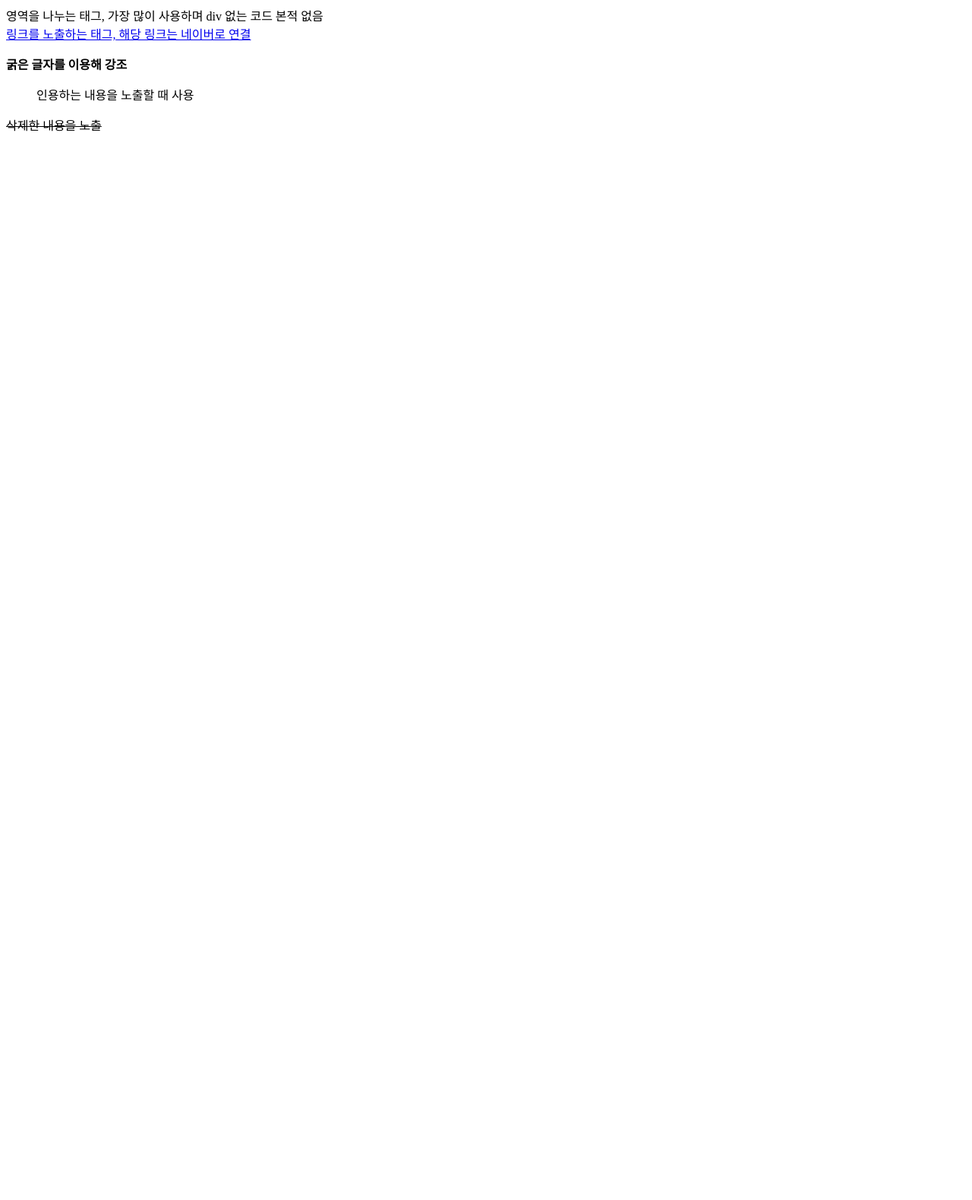
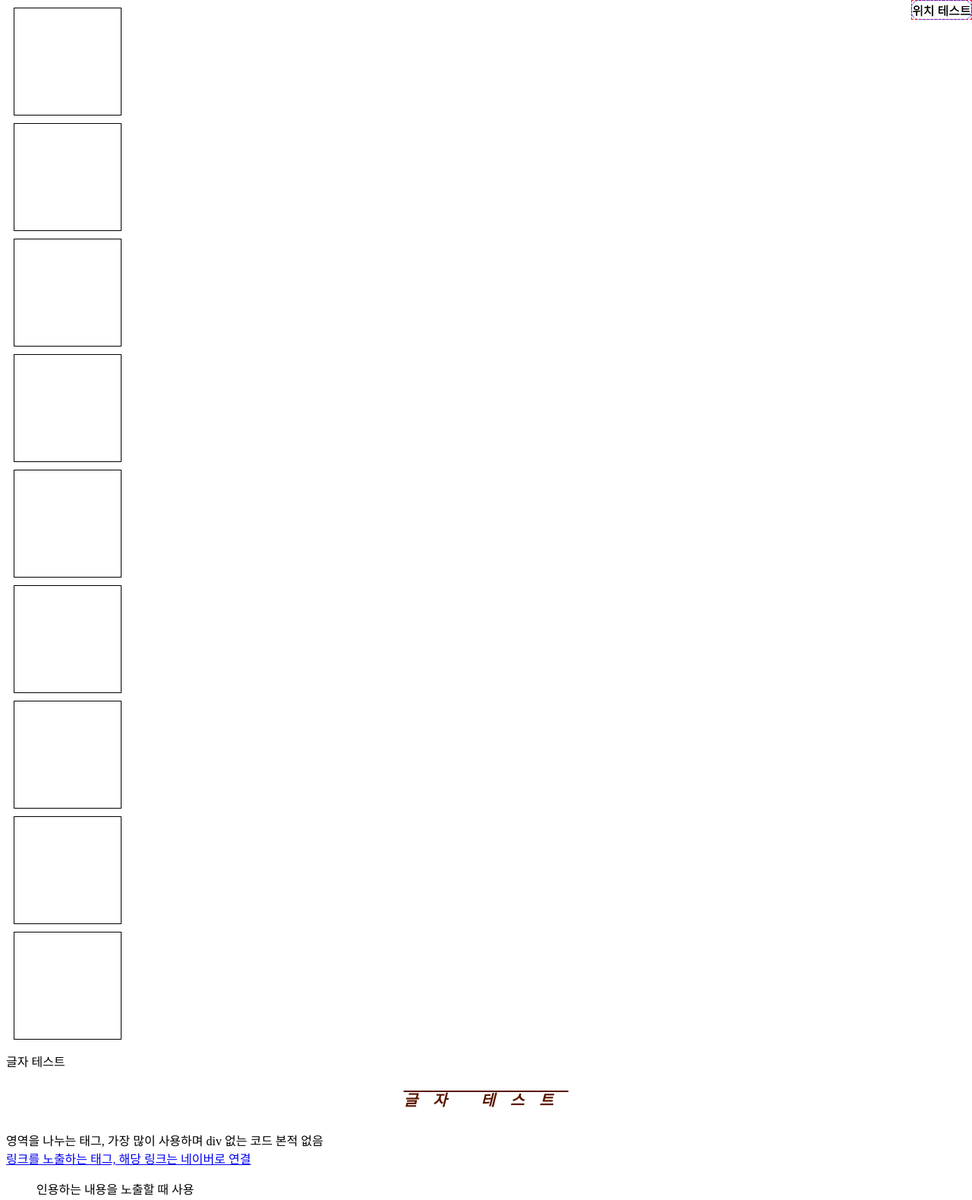
Before and after one commit to JeongKyungHoon/block7, a plain HTML site: page No.002/index.html in a window 1280 px wide. Shown: the top 1579 px of the page at 76% size. Before the commit the page ends 800 px from the top, so only its background shows below. Drawn offline with Linux system fonts and the light colour scheme.

Commit message:
2일차 코드 정리

```diff
--- a/No.002/index.html
+++ b/No.002/index.html
@@ -1,19 +1,145 @@
 <!DOCTYPE html>
 <html lang="en">
   <head>
-    <meta charset="UTF-8">
-    <meta http-equiv="X-UA-Compatible" content="IE=edge">
-    <meta name="viewport" content="width=device-width, initial-scale=1.0">
+    <meta charset="UTF-8" />
+    <meta http-equiv="X-UA-Compatible" content="IE=edge" />
+    <meta name="viewport" content="width=device-width, initial-scale=1.0" />
     <title>Document</title>
   </head>
   <body>
+    <div
+      style="
+        width: 100px;
+        height: 100px;
+        margin: 10px;
+        padding: 20px;
+        border: 1px solid black;
+      "
+    ></div>
+    <div
+      style="
+        width: 100px;
+        height: 100px;
+        margin: 10px;
+        padding: 20px;
+        border: 1px solid black;
+      "
+    ></div>
+    <div
+      style="
+        width: 100px;
+        height: 100px;
+        margin: 10px;
+        padding: 20px;
+        border: 1px solid black;
+      "
+    ></div>
+    <div
+      style="
+        width: 100px;
+        height: 100px;
+        margin: 10px;
+        padding: 20px;
+        border: 1px solid black;
+      "
+    ></div>
+    <div
+      style="
+        width: 100px;
+        height: 100px;
+        margin: 10px;
+        padding: 20px;
+        border: 1px solid black;
+      "
+    ></div>
+    <div
+      style="
+        width: 100px;
+        height: 100px;
+        margin: 10px;
+        padding: 20px;
+        border: 1px solid black;
+      "
+    ></div>
+    <div
+      style="
+        width: 100px;
+        height: 100px;
+        margin: 10px;
+        padding: 20px;
+        border: 1px solid black;
+      "
+    ></div>
+    <div
+      style="
+        width: 100px;
+        height: 100px;
+        margin: 10px;
+        padding: 20px;
+        border: 1px solid black;
+      "
+    ></div>
+    <div
+      style="
+        width: 100px;
+        height: 100px;
+        margin: 10px;
+        padding: 20px;
+        border: 1px solid black;
+      "
+    ></div>
+    <p>글자 테스트</p>
+    <p
+      style="
+        width: 100%;
+        color: rgb(90, 22, 1);
+        font-size: 20px;
+        font-weight: 900;
+        text-align: center;
+        line-height: 40px;
+        text-decoration: overline;
+        letter-spacing: 20px;
+        font-style: oblique;
+      "
+    >
+      글자 테스트
+    </p>
+    <div
+      style="
+        position: absolute;
+        top: 0;
+        right: 0;
+        z-index: 100;
+        border: 1px dashed red;
+      "
+    >
+      위치 테스트
+    </div>
+    <div
+      style="
+        position: fixed;
+        top: 0;
+        right: 0;
+        z-index: 100;
+        border: 1px dotted blue;
+        border-radius: 10px;
+      "
+    >
+      위치 테스트
+    </div>
     <div>영역을 나누는 태그, 가장 많이 사용하며 div 없는 코드 본적 없음</div>
-    <a href="naver.com" target="_blank">링크를 노출하는 태그, 해당 링크는 네이버로 연결</a>
+    <a href="naver.com" target="_blank"
+      >링크를 노출하는 태그, 해당 링크는 네이버로 연결</a
+    >
+    <blockquote>인용하는 내용을 노출할 때 사용</blockquote>
     <p>
       <strong>굵은 글자를 이용해 강조</strong>
-        <blockquote>인용하는 내용을 노출할 때 사용</blockquote>
       <del>삭제한 내용을 노출</del>
-
+      <ins>추가한 내용 노출</ins>
+      <sub>아랫첨자</sub>
+      <sup>윗첨자</sup>
+      <i>기울임글꼴</i>
+      <em>기울임글꼴</em>
     </p>
   </body>
 </html>
```
Lines whose indentation alone changed are shown as unchanged.
